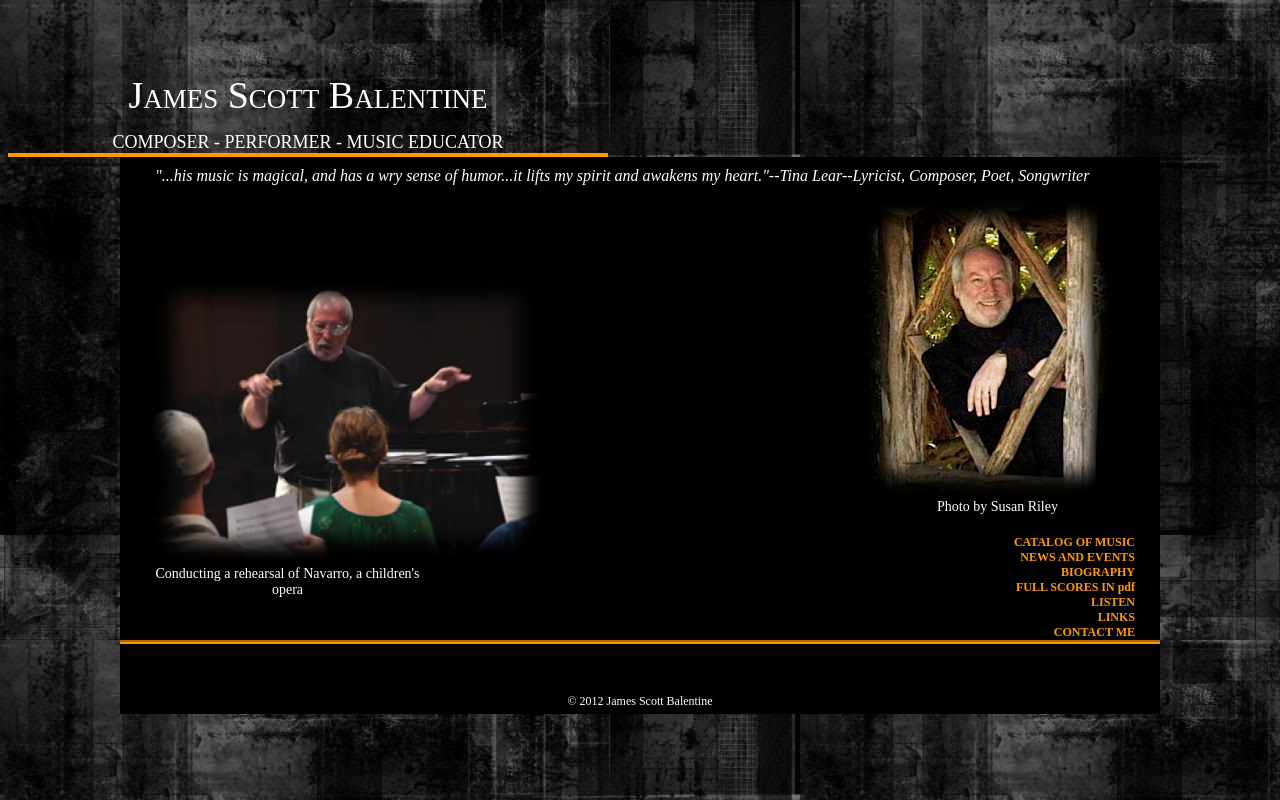
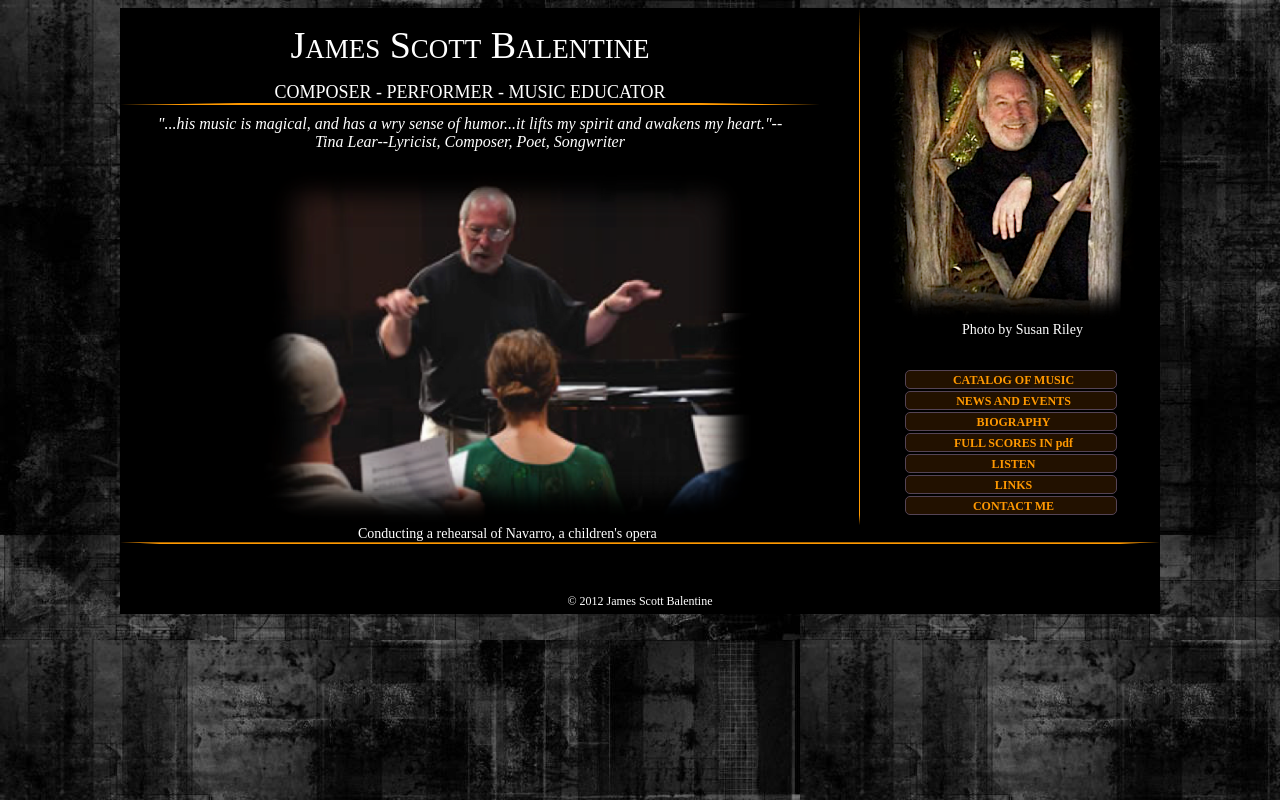
Before and after one commit to jamesbalentine/jamesscottbalentine-site, a PHP site: page /index.php?page=footer in a window 1280 px wide. Run offline with PHP 8.4, Linux system fonts and the light colour scheme.

Commit message:
styled like a mofo

```diff
--- a/css/jsbstyles.css
+++ b/css/jsbstyles.css
@@ -16,24 +16,29 @@ a:hover {text-decoration: underline;}
 .catalog-title {font-size: 16px; padding-top: 10px; vertical-align: top;}
 
 .container {width: 1040px; margin-left: auto; margin-right: auto; background-color: black;}
-.copyright {width: 1040px; height: 20px; margin-left: auto; margin-right: auto; padding-top: 50px; background-color: black;  border-top-width:4px; border-top-style:groove; border-top-color:#ff9900; text-align: center; font-size: 12px;}
+.copyright {height: 20px; margin-left: auto; margin-right: auto; padding-top: 50px; background-color: black;  border-right: 40px dotted black; border-left: 40px dotted black; border-top: 2px groove #F90; text-align: center; font-size: 12px;}
+
+#footer-wrapper {width: 1040px; display: block; margin-left: auto; margin-right: auto;}
 
 #header {width: 1040px; border-bottom: 4px solid #ff9900; padding: 50px 0 0 0;}
-#homepage-header {width: 600px; border-bottom: 4px solid #ff9900; padding: 50px 0 0 0;}
+#homepage-left {display: inline-block; width: 700px;}
+#homepage-right {display: inline-block; width: 300px; float: right; border-left: 1px solid #F90; border-bottom: 10px dotted black; border-top: 50px dotted black;}
+#homepage-header {}
+#homepage-header-title {border-right: 120px dotted black; border-left: 120px dotted black; border-bottom: 2px solid #F90; padding: 0;}
 .header-section {font-size: 36px; border-bottom-width:4px; border-bottom-style:groove; border-bottom-color:#ff9900;}
 	#rightcolumn {float: right;}
 	#leftcolumn {float: left;}
 #header-text {font-variant: small-caps; font-size: 38px; text-align: center; padding: 15px 0;}
 #header-subtext {font-size: 18px; text-align: center;}
 #header-quote {font-size: 16px; padding: 10px; text-align: center; float: left; font-style: italic;}
-#image-quote-wrapper {width: 275px; float: right;}
-.image-captioned {width: 285px; display: inline-block;}
+#image-quote-wrapper {width: 275px; float: right; margin-top: -40px;}
+.image-captioned {display: inline-block; padding-left: 115px;}
 
-.Links a {display: block; clear: right; text-align: right;}
-.Links {float: right; clear: right; padding-top: 20px;}
+.Links a,.Links a:visited {width: 205px; float: left; margin-top: 2px;  padding: 2px 0 0 5px; color: #ff9900; border: 1px solid #545; border-radius: 5px; background-color: #210; display: block; clear: both; text-align: center;}
+.Links {clear: right; padding: 30px 0 0 45px;}
 
 #main-content {display: inline-block; width: auto; padding: 0 25px;}
-#main-content-wrapper {width: 1040px; margin-left: auto; margin-right: auto;}
+#main-content-wrapper {margin-left: auto; margin-right: auto;}
 
 .paragraph {text-align: center; margin-left: auto; margin-right: auto; height: auto; width: 782px; background-color: black;}
 .paragraph-text {text-align: center; margin-top: 10px; font-size: 14px;}
--- a/inc/footer.php
+++ b/inc/footer.php
@@ -1 +1,3 @@
-<div class="copyright">&copy; 2012 James Scott Balentine</div>
+<div id="footer-wrapper">
+	<div class="copyright">&copy; 2012 James Scott Balentine</div>
+</div>
--- a/inc/homepage.php
+++ b/inc/homepage.php
@@ -1,10 +1,20 @@
-<div id="homepage-header">
+<div class="container">
+  <div id="homepage-left">
+    <div id="homepage-header-title">
       <div id="header-text">James Scott Balentine</div>
       <div id="header-subtext">COMPOSER - PERFORMER - MUSIC EDUCATOR</div>
     </div>
     <div id="main-content-wrapper">
       <div id="main-content" class="container">
         <div id="header-quote">"...his music is magical, and has a wry sense of humor...it lifts my spirit and awakens my heart."--Tina Lear--Lyricist, Composer, Poet, Songwriter</div>
+        <div class="image-captioned">
+          <img style="height: 365px;" src="Images/Navarro%20Soft.png" alt="Navarro Rehearsal">
+          <div class="caption2">Conducting a rehearsal of Navarro, a children's opera</div>
+        </div>
+      </div>
+    </div>
+  </div>
+  <div id="homepage-right">
     <div id="image-quote-wrapper">
       <div style="width: 256px; height: 304px; text-align: center; vertical-align: top; background:#000 url('Images/JSB%20Gazebo%20Soft.png') no-repeat right top; background-size:256px 304px;" alt="JSB Gazebo"></div>
       <div class="image-quote-credit">Photo by Susan Riley </div>
@@ -18,8 +28,5 @@
       <a href="Links.html">LINKS</a>
       <a href="Contact.html">CONTACT ME</a>
     </div>
-    <div class="image-captioned">
-      <img style="width: 402px; height: 296px; margin-top: 75px;" src="Images/Navarro%20Soft.png" alt="Navarro Rehearsal">
-    <div class="caption2">Conducting a rehearsal of Navarro, a children's opera</div>
   </div>
 </div>
```
Lines whose indentation alone changed are shown as unchanged.
